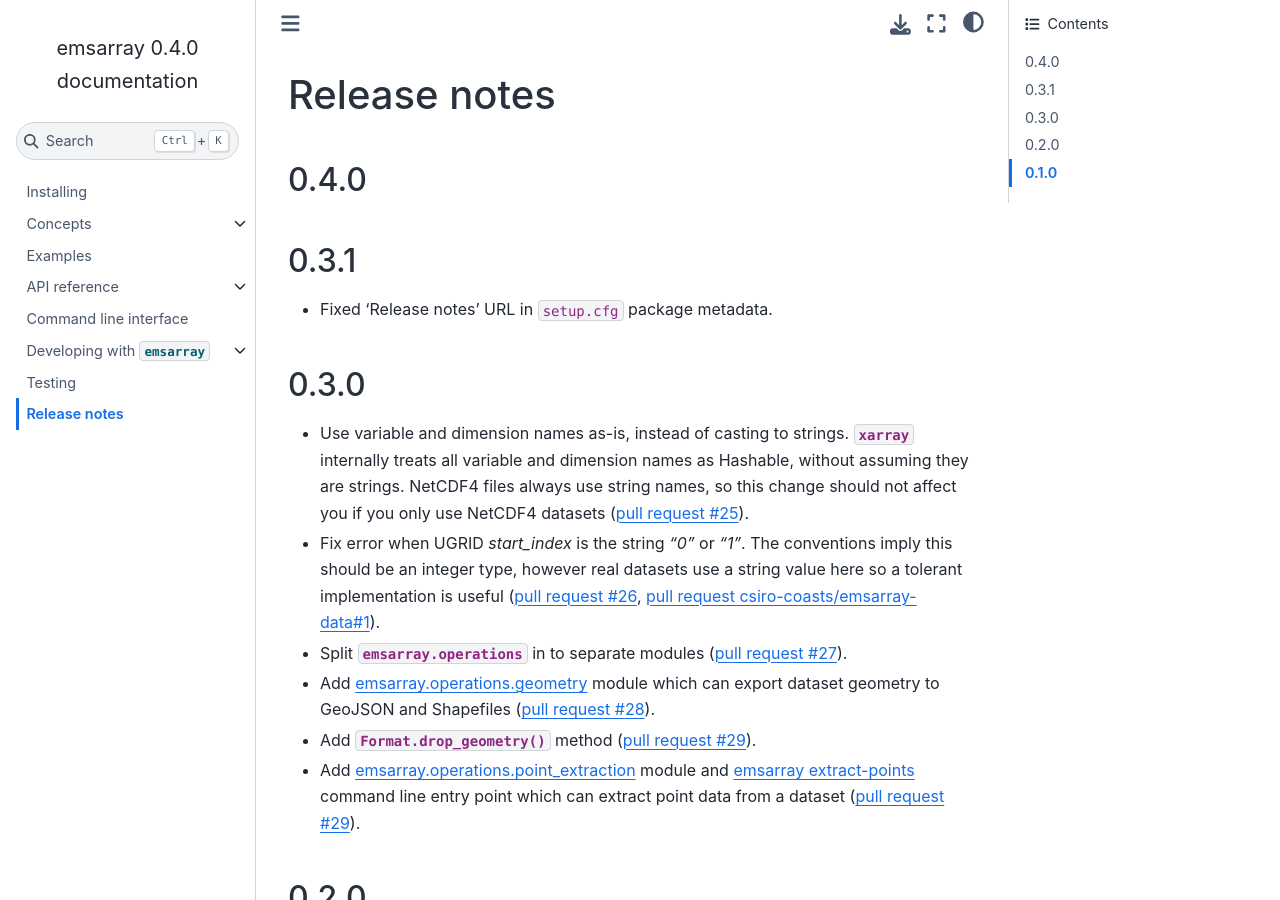
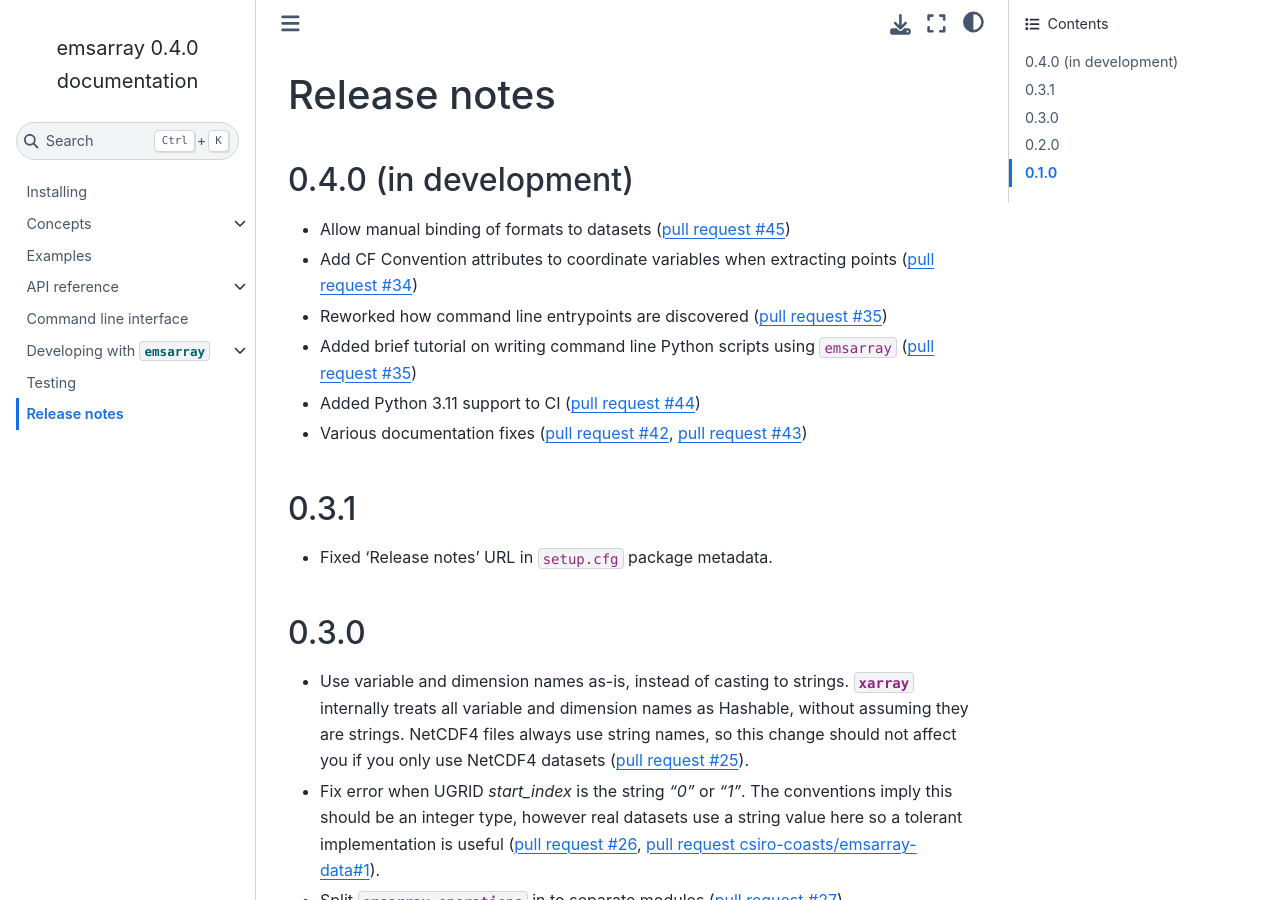
Before and after one commit to csiro-coasts/emsarray, a Sphinx documentation site: the page built from docs/releases.rst, in a window 1280 px wide and 900 px high. Built offline with Sphinx 7.4.7 and the Sphinx Book theme 1.1.4, drawn with Linux system fonts in a browser that asks for light colours.

Commit message:
Update release notes

```diff
--- a/docs/releases.rst
+++ b/docs/releases.rst
@@ -2,8 +2,17 @@
 Release notes
 =============
 
-0.4.0
-=====
+0.4.0 (in development)
+======================
+
+* Allow manual binding of formats to datasets (:pr:`45`)
+* Add CF Convention attributes to coordinate variables when extracting points
+  (:pr:`34`)
+* Reworked how command line entrypoints are discovered (:pr:`35`)
+* Added brief tutorial on writing command line Python scripts
+  using ``emsarray`` (:pr:`35`)
+* Added Python 3.11 support to CI (:pr:`44`)
+* Various documentation fixes (:pr:`42`, :pr:`43`)
 
 0.3.1
 =====
```
